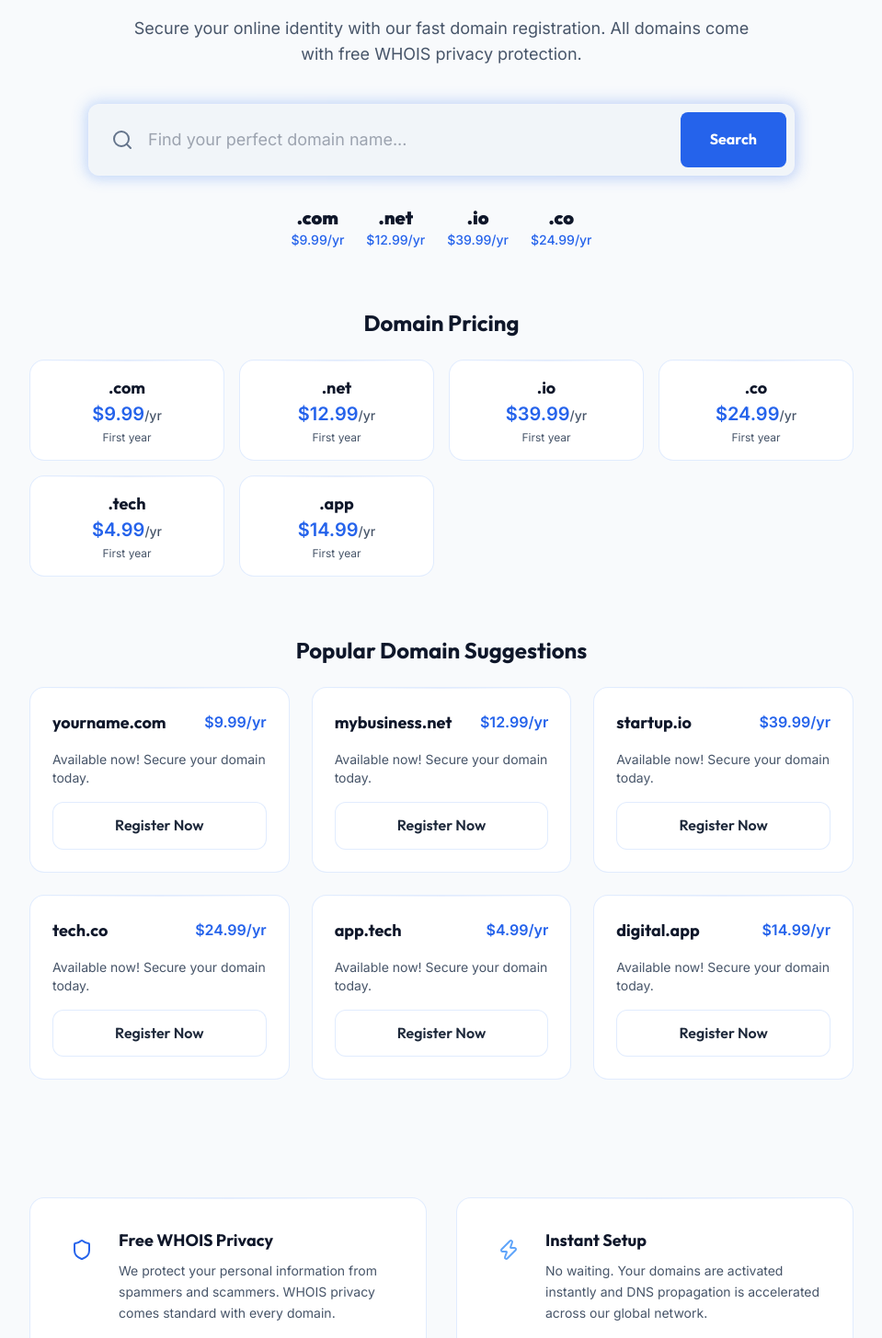
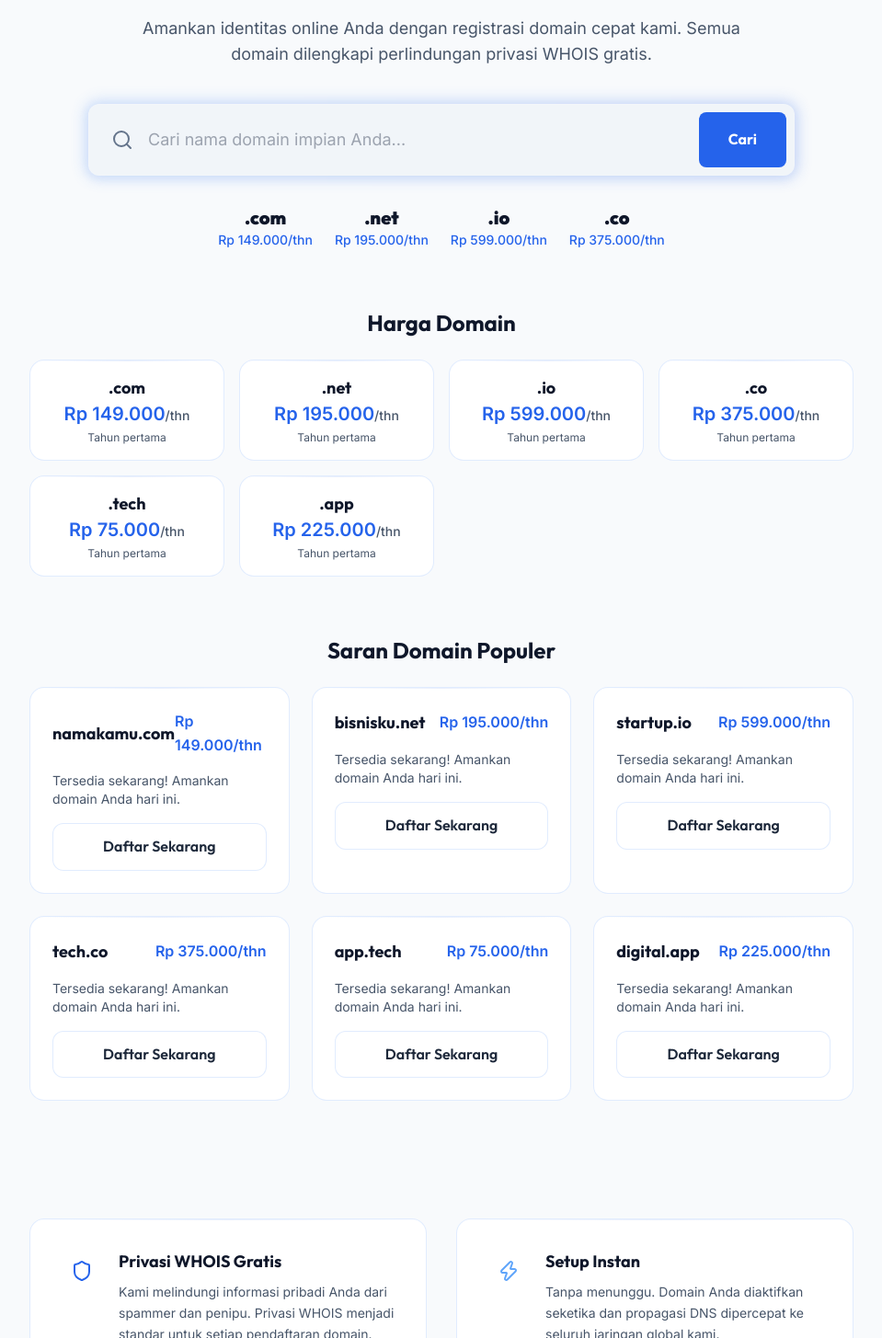
Before and after one commit to dutaposco/dutahosting, a React (Vite) app: page /domains in a window 1280 px wide. Shown: the part 255-1710 px from the top of the page at 92% size, without its empty margins (160-1119 px from the left). Built offline with nearby package versions, Linux system fonts and the light colour scheme.

Commit message:
Update Domains.jsx

```diff
--- a/src/pages/Domains.jsx
+++ b/src/pages/Domains.jsx
@@ -8,12 +8,12 @@ export default function Domains() {
   const [results, setResults] = useState(null)
 
   const tlds = [
-    { ext: '.com', price: '$9.99', popular: true },
-    { ext: '.net', price: '$12.99', popular: false },
-    { ext: '.io', price: '$39.99', popular: true },
-    { ext: '.co', price: '$24.99', popular: false },
-    { ext: '.tech', price: '$4.99', popular: false },
-    { ext: '.app', price: '$14.99', popular: false },
+    { ext: '.com', price: 'Rp 149.000', popular: true },
+    { ext: '.net', price: 'Rp 195.000', popular: false },
+    { ext: '.io', price: 'Rp 599.000', popular: true },
+    { ext: '.co', price: 'Rp 375.000', popular: false },
+    { ext: '.tech', price: 'Rp 75.000', popular: false },
+    { ext: '.app', price: 'Rp 225.000', popular: false },
   ]
 
   const handleSearch = (e) => {
@@ -47,10 +47,10 @@ export default function Domains() {
         <div className="text-center mb-16 animate-fadeInUp">
           <Globe size={48} className="text-accent mx-auto mb-6 drop-shadow-lg" />
           <h1 className="font-heading text-4xl md:text-5xl font-black mb-6 tracking-tight">
-            Find the perfect web address.
+            Temukan alamat web yang sempurna.
           </h1>
           <p className="text-lg text-slate-600 max-w-2xl mx-auto mb-10">
-            Secure your online identity with our fast domain registration. All domains come with free WHOIS privacy protection.
+            Amankan identitas online Anda dengan registrasi domain cepat kami. Semua domain dilengkapi perlindungan privasi WHOIS gratis.
           </p>
 
           <form onSubmit={handleSearch} className="max-w-3xl mx-auto relative group">
@@ -63,14 +63,14 @@ export default function Domains() {
                 type="text"
                 value={query}
                 onChange={(e) => setQuery(e.target.value)}
-                placeholder="Find your perfect domain name..."
+                placeholder="Cari nama domain impian Anda..."
                 className="w-full bg-transparent text-lg text-slate-900 px-4 py-4 focus:outline-none"
               />
               <button
                 type="submit"
                 className="bg-accent hover:bg-blue-400 text-white px-8 py-4 rounded-lg font-bold font-heading transition-colors whitespace-nowrap"
               >
-                {isSearching ? 'Searching...' : 'Search'}
+                {isSearching ? 'Mencari...' : 'Cari'}
               </button>
             </div>
           </form>
@@ -80,7 +80,7 @@ export default function Domains() {
             {tlds.slice(0, 4).map((tld, idx) => (
               <div key={idx} className="flex flex-col items-center">
                 <span className="font-heading font-black text-xl text-slate-900">{tld.ext}</span>
-                <span className="text-sm font-medium text-accent">{tld.price}/yr</span>
+                <span className="text-sm font-medium text-accent">{tld.price}/thn</span>
               </div>
             ))}
           </div>
@@ -88,13 +88,13 @@ export default function Domains() {
 
         {/* Domain Pricing Section */}
         <div className="max-w-4xl mx-auto mb-16 animate-fadeInUp">
-          <h3 className="font-heading font-bold text-2xl text-slate-900 mb-6 text-center">Domain Pricing</h3>
+          <h3 className="font-heading font-bold text-2xl text-slate-900 mb-6 text-center">Harga Domain</h3>
           <div className="grid grid-cols-2 md:grid-cols-4 gap-4">
             {tlds.map((tld, idx) => (
               <div key={idx} className="card p-4 border-white/10 text-center hover:border-accent transition-colors">
                 <h4 className="font-heading font-bold text-lg text-slate-900">{tld.ext}</h4>
-                <p className="text-accent font-black text-xl">{tld.price}<span className="text-sm font-medium text-soft">/yr</span></p>
-                <p className="text-soft text-xs mt-1">First year</p>
+                <p className="text-accent font-black text-xl">{tld.price}<span className="text-sm font-medium text-soft">/thn</span></p>
+                <p className="text-soft text-xs mt-1">Tahun pertama</p>
               </div>
             ))}
           </div>
@@ -102,24 +102,24 @@ export default function Domains() {
 
         {/* Popular Domains Section */}
         <div className="max-w-4xl mx-auto mb-16 animate-fadeInUp">
-          <h3 className="font-heading font-bold text-2xl text-slate-900 mb-6 text-center">Popular Domain Suggestions</h3>
+          <h3 className="font-heading font-bold text-2xl text-slate-900 mb-6 text-center">Saran Domain Populer</h3>
           <div className="grid grid-cols-1 md:grid-cols-2 lg:grid-cols-3 gap-6">
             {[
-              { name: 'yourname.com', price: '$9.99' },
-              { name: 'mybusiness.net', price: '$12.99' },
-              { name: 'startup.io', price: '$39.99' },
-              { name: 'tech.co', price: '$24.99' },
-              { name: 'app.tech', price: '$4.99' },
-              { name: 'digital.app', price: '$14.99' },
+              { name: 'namakamu.com', price: 'Rp 149.000' },
+              { name: 'bisnisku.net', price: 'Rp 195.000' },
+              { name: 'startup.io', price: 'Rp 599.000' },
+              { name: 'tech.co', price: 'Rp 375.000' },
+              { name: 'app.tech', price: 'Rp 75.000' },
+              { name: 'digital.app', price: 'Rp 225.000' },
             ].map((domain, idx) => (
               <div key={idx} className="card p-6 border-white/10 hover:border-accent transition-colors">
                 <div className="flex items-center justify-between mb-4">
                   <h4 className="font-heading font-bold text-lg text-slate-900">{domain.name}</h4>
-                  <span className="text-accent font-bold">{domain.price}/yr</span>
+                  <span className="text-accent font-bold">{domain.price}/thn</span>
                 </div>
-                <p className="text-soft text-sm mb-4">Available now! Secure your domain today.</p>
+                <p className="text-soft text-sm mb-4">Tersedia sekarang! Amankan domain Anda hari ini.</p>
                 <button className="w-full btn btn-outline border-white/10 hover:border-accent hover:bg-accent-dim">
-                  Register Now
+                  Daftar Sekarang
                 </button>
               </div>
             ))}
@@ -130,13 +130,13 @@ export default function Domains() {
         {isSearching && (
           <div className="max-w-3xl mx-auto text-center py-20">
             <div className="w-12 h-12 border-4 border-surface border-t-accent rounded-full animate-spin mx-auto mb-4"></div>
-            <p className="text-soft font-medium">Checking availability...</p>
+            <p className="text-soft font-medium">Memeriksa ketersediaan...</p>
           </div>
         )}
 
         {results && (
           <div className="max-w-3xl mx-auto animate-fadeInUp">
-            <h3 className="font-heading font-bold text-2xl text-slate-900 mb-6">Search Results</h3>
+            <h3 className="font-heading font-bold text-2xl text-slate-900 mb-6">Hasil Pencarian</h3>
             <div className="bg-surface-2 border border-white/10 rounded-2xl overflow-hidden shadow-card">
               {results.map((result, idx) => (
                 <div key={idx} className={`p-6 flex flex-col md:flex-row items-center justify-between gap-4 border-b border-white/5 last:border-0 hover:bg-surface transition-colors ${idx === 0 ? 'bg-surface' : ''}`}>
@@ -156,25 +156,25 @@ export default function Domains() {
                           {result.domain}
                         </p>
                         {result.popular && result.available && (
-                          <span className="bg-accent-dim text-accent text-[10px] font-black px-2 py-0.5 rounded uppercase tracking-widest border border-accent/20">Popular</span>
+                          <span className="bg-accent-dim text-accent text-[10px] font-black px-2 py-0.5 rounded uppercase tracking-widest border border-accent/20">Populer</span>
                         )}
                       </div>
                       <p className="text-sm text-soft mt-1">
-                        {result.available ? 'Available! Secure it now.' : 'Taken. Try another extension.'}
+                        {result.available ? 'Tersedia! Amankan sekarang.' : 'Sudah diambil. Coba ekstensi lain.'}
                       </p>
                     </div>
                   </div>
 
                   {result.available ? (
                     <div className="flex items-center gap-6">
-                      <p className="font-black text-xl text-slate-900">{result.price}<span className="text-sm font-medium text-soft font-body">/yr</span></p>
+                      <p className="font-black text-xl text-slate-900">{result.price}<span className="text-sm font-medium text-soft font-body">/thn</span></p>
                       <Link to="/pricing" className="btn btn-outline border-white/10 hover:border-accent hover:bg-accent-dim">
-                        Add to Cart
+                        Ke Keranjang
                       </Link>
                     </div>
                   ) : (
                     <button disabled className="btn bg-white/5 text-muted cursor-not-allowed">
-                      Unavailable
+                      Tidak Tersedia
                     </button>
                   )}
                 </div>
@@ -190,8 +190,8 @@ export default function Domains() {
               <Shield size={24} />
             </div>
             <div>
-              <h4 className="font-heading font-bold text-lg text-slate-900 mb-2">Free WHOIS Privacy</h4>
-              <p className="text-soft text-sm leading-relaxed">We protect your personal information from spammers and scammers. WHOIS privacy comes standard with every domain.</p>
+              <h4 className="font-heading font-bold text-lg text-slate-900 mb-2">Privasi WHOIS Gratis</h4>
+              <p className="text-soft text-sm leading-relaxed">Kami melindungi informasi pribadi Anda dari spammer dan penipu. Privasi WHOIS menjadi standar untuk setiap pendaftaran domain.</p>
             </div>
           </div>
           <div className="card p-8 border-white/10 flex items-start gap-4">
@@ -199,8 +199,8 @@ export default function Domains() {
               <Zap size={24} />
             </div>
             <div>
-              <h4 className="font-heading font-bold text-lg text-slate-900 mb-2">Instant Setup</h4>
-              <p className="text-soft text-sm leading-relaxed">No waiting. Your domains are activated instantly and DNS propagation is accelerated across our global network.</p>
+              <h4 className="font-heading font-bold text-lg text-slate-900 mb-2">Setup Instan</h4>
+              <p className="text-soft text-sm leading-relaxed">Tanpa menunggu. Domain Anda diaktifkan seketika dan propagasi DNS dipercepat ke seluruh jaringan global kami.</p>
             </div>
           </div>
         </div>
```
